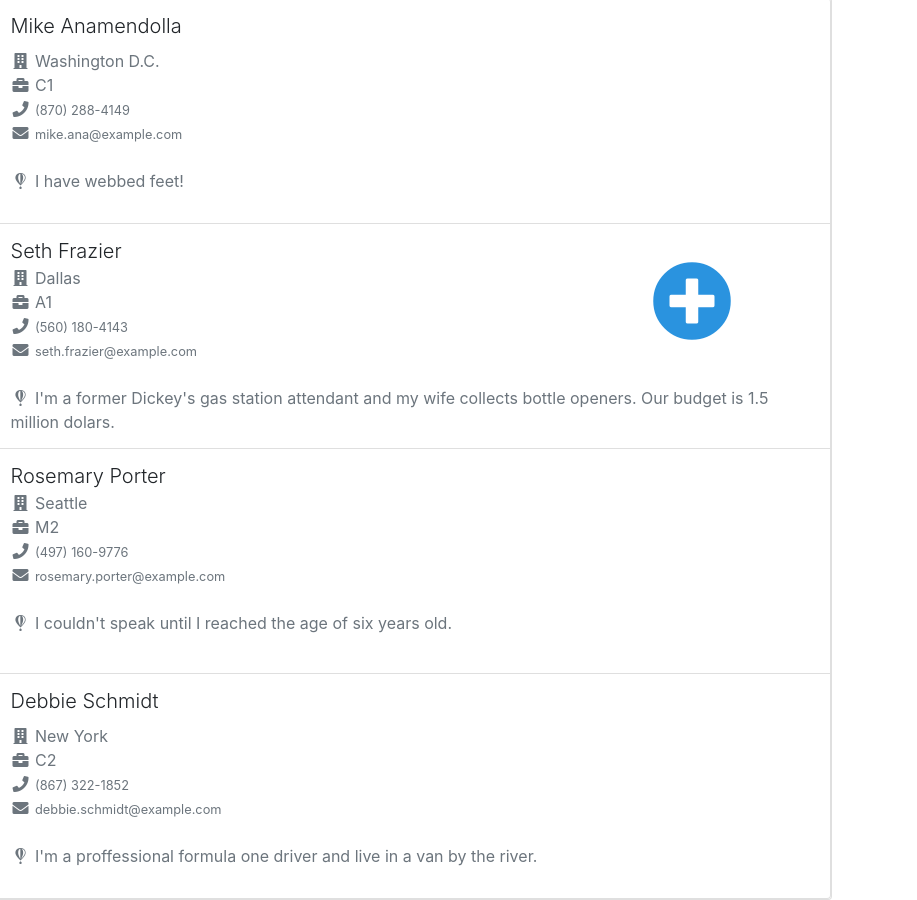
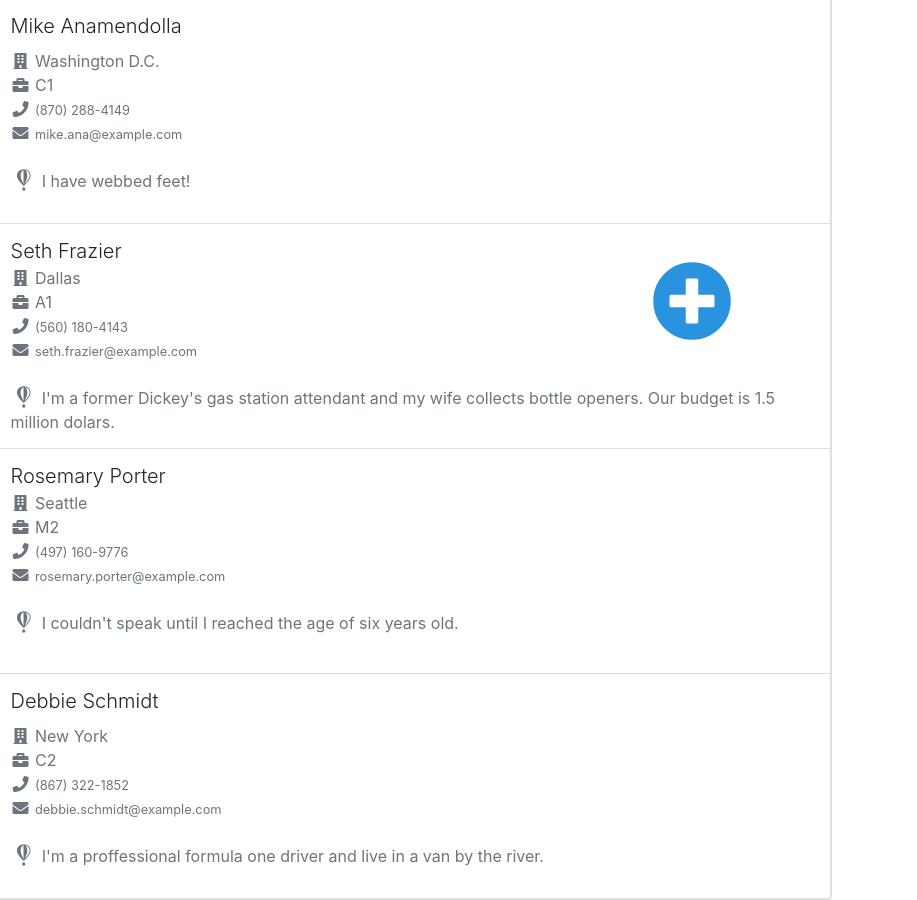
Before and after one commit to radic44morgan/TeamMorgan, a plain HTML site: page index.html in a window 1280 px wide. Shown: the part 459-1359 px from the top of the page, 363-1280 px from the left. Drawn offline with nearby package versions, Linux system fonts and the light colour scheme.

Commit message:
bigger balloon

```diff
--- a/index.html
+++ b/index.html
@@ -51,7 +51,7 @@
                                         <span class="text-muted small text-truncate">mike.ana@example.com</span>
                                         <br>
                                         <br>
-                                        <span class="fab fa-fly fa-fw text-muted" data-toggle="tooltip" title="" data-original-title="Fun Fact"></span>
+                                        <span class="fab fa-fly fa-fw text-muted fa-lg" data-toggle="tooltip" title="" data-original-title="Fun Fact"></span>
                                         <span class="text-muted">I have webbed feet!</span>
 
                                     </div>
@@ -78,7 +78,7 @@
                                         <span class="text-muted small text-truncate">seth.frazier@example.com</span>
                                         <br>
                                         <br>
-                                        <span class="fab fa-fly fa-fw text-muted" data-toggle="tooltip" title="" data-original-title="Fun Fact"></span>
+                                        <span class="fab fa-fly fa-fw text-muted fa-lg" data-toggle="tooltip" title="" data-original-title="Fun Fact"></span>
                                         <span class="text-muted">I'm a former Dickey's gas station attendant and my wife collects bottle openers. Our budget is 1.5 million dolars.</span>
                                     </div>
                                 </div>
@@ -104,7 +104,7 @@
                                         <span class="text-muted small text-truncate">rosemary.porter@example.com</span>
                                         <br>
                                         <br>
-                                        <span class="fab fa-fly fa-fw text-muted" data-toggle="tooltip" title="" data-original-title="Fun Fact"></span>
+                                        <span class="fab fa-fly fa-fw text-muted fa-lg" data-toggle="tooltip" title="" data-original-title="Fun Fact"></span>
                                         <span class="text-muted">I couldn't speak until I reached the age of six years old.</span>
 
                                     </div>
@@ -134,7 +134,7 @@
                                         <span class="text-muted small text-truncate">debbie.schmidt@example.com</span>
                                         <br>
                                         <br>
-                                        <span class="fab fa-fly fa-fw text-muted" data-toggle="tooltip" title="" data-original-title="Fun Fact"></span>
+                                        <span class="fab fa-fly fa-fw text-muted fa-lg" data-toggle="tooltip" title="" data-original-title="Fun Fact"></span>
                                         <span class="text-muted">I'm a proffessional formula one driver and live in a van by the river.</span>
 
                                     </div>
```
